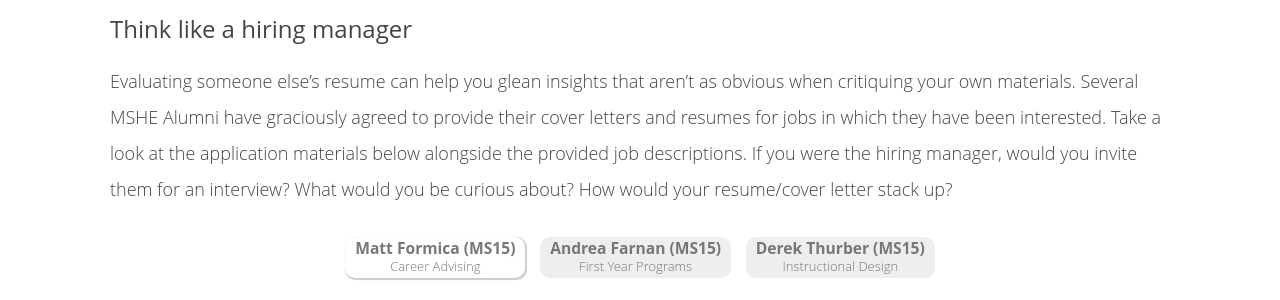
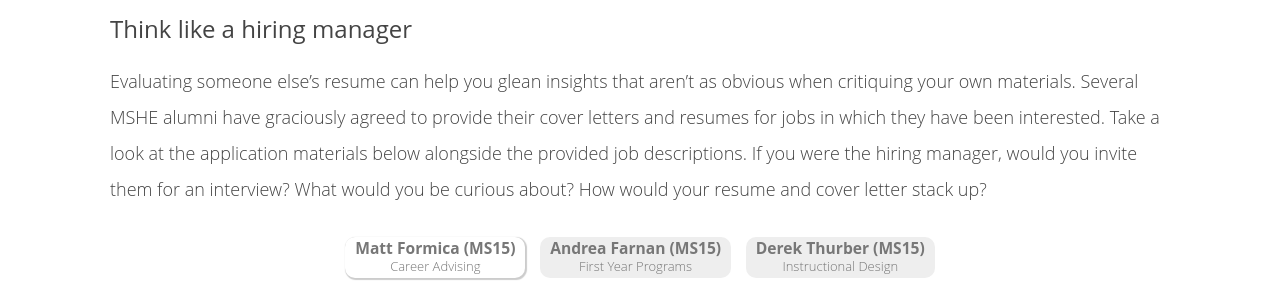
Before and after one commit to dwthurber/resume-coverletter, a Jekyll site: the page built from index.html, in a window 1280 px wide and 900 px high, scrolled down 7484 px. Shown: the part 191-491 px from the top of the window. Built offline with Jekyll 4.4.1, drawn with Linux system fonts in a browser that asks for light colours; nearby versions of some CDN libraries.

Commit message:
Updated '/_includes/activity.html' via CloudCannon

```diff
--- a/_includes/activity.html
+++ b/_includes/activity.html
@@ -3,7 +3,7 @@
 </div>
 <div class="container">
     <h4 class="editable">Think like a hiring manager</h4>
-        <p class="editable">Evaluating someone else&rsquo;s resume can help you glean insights that aren&rsquo;t as obvious when critiquing your own materials. Several MSHE Alumni have graciously agreed to provide their cover letters and resumes for jobs in which they have been interested. Take a look at the application materials below alongside the provided job descriptions. If you were the hiring manager, would you invite them for an interview? What would you be curious about? How would your resume/cover letter stack up?</p>
+        <p class="editable">Evaluating someone else&rsquo;s resume can help you glean insights that aren&rsquo;t as obvious when critiquing your own materials. Several MSHE alumni have graciously agreed to provide their cover letters and resumes for jobs in which they have been interested. Take a look at the application materials below alongside the provided job descriptions. If you were the hiring manager, would you invite them for an interview? What would you be curious about? How would your resume and cover letter stack up?</p>
             <div class="page-toggle examples-toggle">
                 <ul>
                     <li class="toggle-active"><a href="#/" id="toggle-sample-one"><span class="larger">Matt Formica (MS15)</span><br />
```
